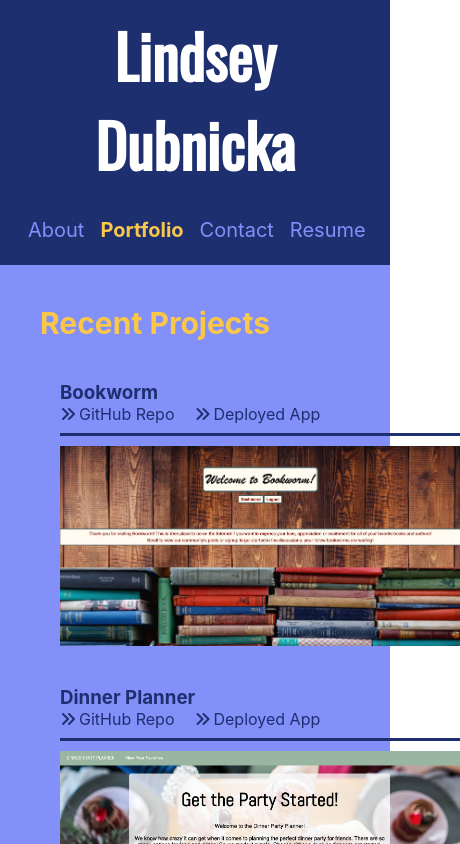
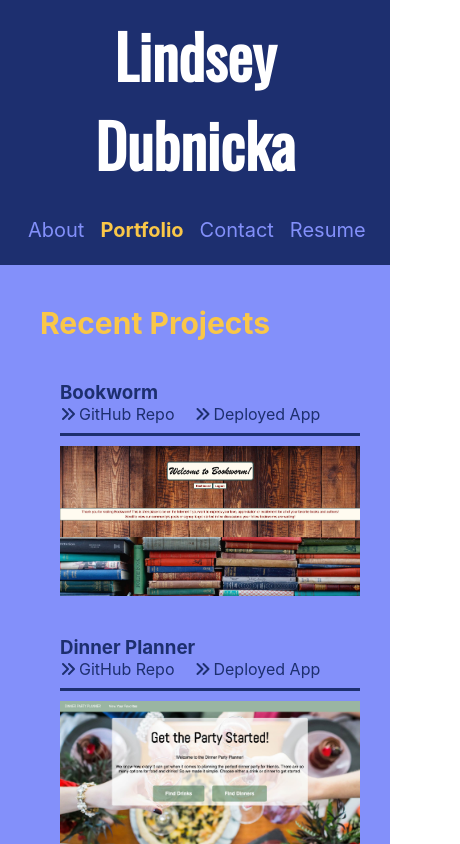
Before and after one commit to lindseymiller2567/react-portfolio, a React (Create React App) app: page / in a window 390 px wide. Both pictures are taken after a click on the element "Portfolio". Shown: the top 844 px of the page, 460 px wide, since content can reach past the window. Built offline with nearby package versions, Linux system fonts and the light colour scheme.

Commit message:
adjusted image size for small screens

```diff
--- a/src/index.css
+++ b/src/index.css
@@ -317,6 +317,11 @@ button:hover {
     margin: 0px
   }
 
+  /* Portfolio */
+  .card-image {
+    width: 300px;
+  }
+
   /* Contact */
   form {
     width: 100%;
```
